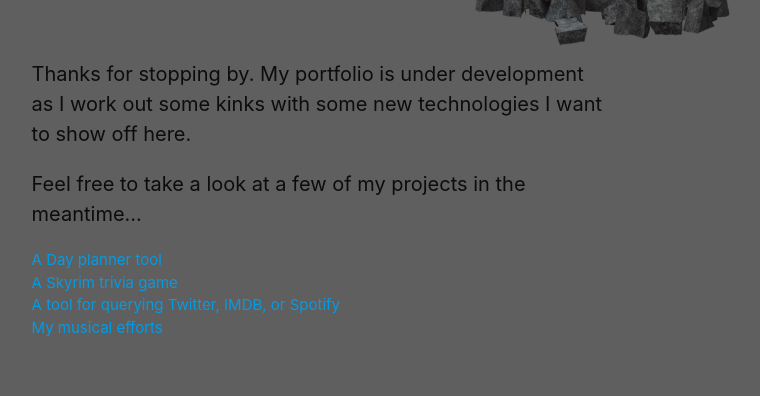
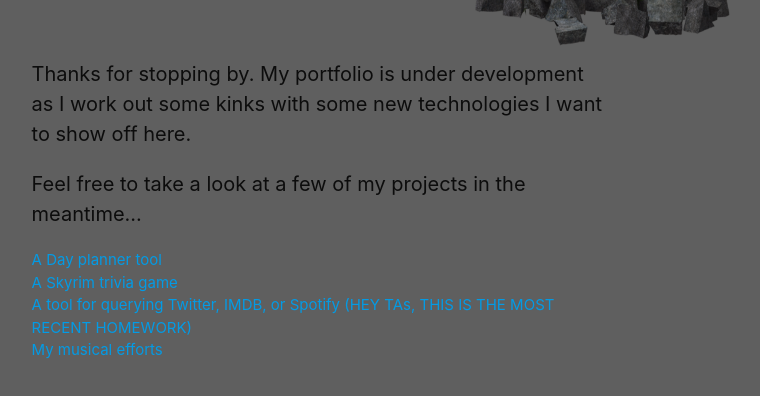
Before and after one commit to PeterAlanAnderson/PeterAlanAnderson.github.io, a plain HTML site: page index.html in a window 1280 px wide. Shown: the part 210-606 px from the top of the page, without its empty margins (321-1081 px from the left). Drawn offline with nearby package versions, Linux system fonts and the light colour scheme.

Commit message:
TA alert

```diff
--- a/index.html
+++ b/index.html
@@ -30,7 +30,7 @@
                 <ul>
                     <li><a href="https://peteralananderson.github.io/StartMyDay/">A Day planner tool</a></li>
                     <li><a href="https://peteralananderson.github.io/TriviaGame/">A Skyrim trivia game</a></li>
-                    <li><a href="https://github.com/PeterAlanAnderson/liri-node-app">A tool for querying Twitter, IMDB, or Spotify</a></li>
+                    <li><a href="https://github.com/PeterAlanAnderson/liri-node-app">A tool for querying Twitter, IMDB, or Spotify (HEY TAs, THIS IS THE MOST RECENT HOMEWORK)</a></li>
                     <li><a href="https://thecellardoorofficial.bandcamp.com/">My musical efforts</a></li>
                 </ul>
 
```
